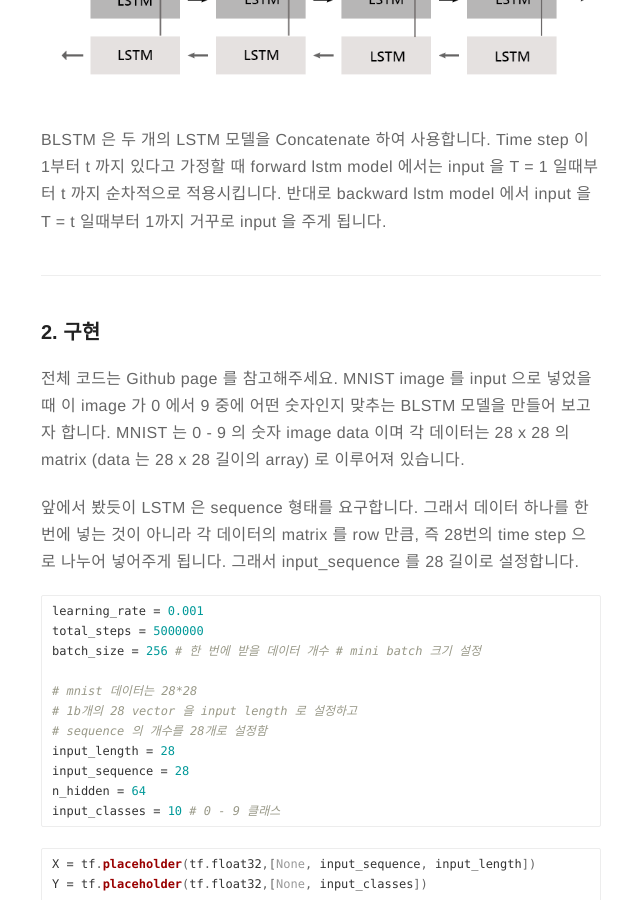
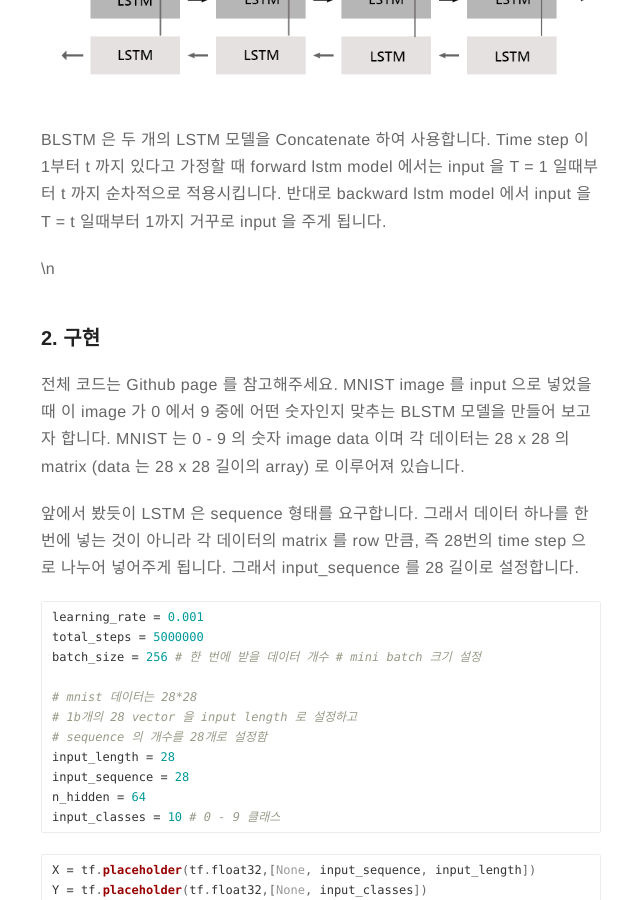
Before and after one commit to POZAlabs/pozalabs.github.io, a Jekyll site: the page built from _posts/2017-07-12-blstm.md, in a window 1280 px wide and 900 px high, scrolled down 823 px. Shown: the whole window, without its empty margins (319-959 px from the left). Built offline with Jekyll 4.4.1, drawn with Linux system fonts in a browser that asks for light colours.

```diff
--- a/_posts/2017-07-12-blstm.md
+++ b/_posts/2017-07-12-blstm.md
@@ -34,7 +34,9 @@ description: BLSTM summary with tensorflow
 BLSTM 은 두 개의 LSTM 모델을 Concatenate 하여 사용합니다. Time step 이 1부터 t 까지 있다고 가정할 때
 forward lstm model 에서는 input 을 T = 1 일때부터 t 까지 순차적으로 적용시킵니다. 반대로 backward lstm model 에서 input 을 T = t 일때부터 1까지 거꾸로 input 을 주게 됩니다.
 
----
+
+
+\n
 
 
 
```
